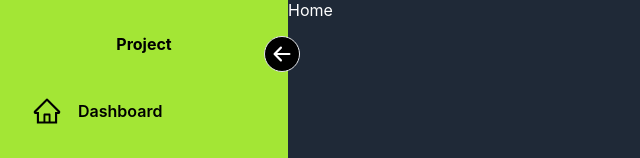
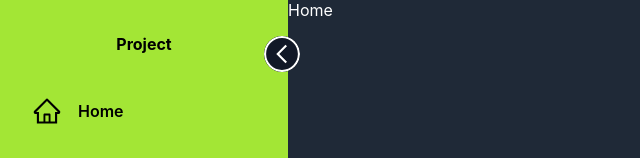
Before and after one commit to Nut-294/Project, a Next.js app: page / in a window 1280 px wide. Shown: the top 158 px of the page, without its empty margins (0-640 px from the left). Built offline with nearby package versions, Linux system fonts and the light colour scheme.

Commit message:
add-branch

```diff
--- a/components/SideBar.js
+++ b/components/SideBar.js
@@ -1,5 +1,6 @@
 import React from "react";
 import { BsArrowLeftShort, BsTable } from "react-icons/bs";
+import {TfiArrowCircleLeft} from "react-icons/tfi"
 import {
   MdSettingsInputAntenna,
   MdOutlineSettings,
@@ -20,8 +21,8 @@ function SideBar() {
           open ? "w-72" : "w-24"
         } duration-300 relative`}
       >
-        <BsArrowLeftShort
-          className={`text-4xl text-white bg-black rounded-full absolute -right-3 top-9 border border-black-100 cursor-pointer ${
+        <TfiArrowCircleLeft
+          className={`text-4xl text-white bg-gray-900 rounded-full absolute -right-3 top-9 border border-0 border-green-100 cursor-pointer ${
             !open && "rotate-180"
           }`}
           onClick={() => setOpen(!open)}
@@ -34,7 +35,7 @@ function SideBar() {
             <a href="/" className="flex mb-4 pl-3 pt-2 pb-2 justify-start items-center gap-4  hover:bg-green-800 rounded-md group cursor-pointer hover:shadow-lg m-auto">
               <AiOutlineHome className="text-3xl text-black group-hover:text-white" />
               <h3 className={`text-base text-black group-hover:text-white font-semibold ${!open && "hidden"}`}>
-                Dashboard
+                Home
               </h3>
             </a>
             <a href="/PageOne" className="flex mb-4 pl-3 pt-2 pb-2 justify-start items-center gap-4  hover:bg-green-900 rounded-md group cursor-pointer hover:shadow-lg m-auto">
--- a/pages/PageFour.js
+++ b/pages/PageFour.js
@@ -1,3 +1,4 @@
+"use client"
 import React from 'react'
 import SideBar from '@/components/SideBar'
 function PageFour() {
--- a/pages/PageOne.js
+++ b/pages/PageOne.js
@@ -1,3 +1,4 @@
+"use client"
 import React from 'react'
 import SideBar from '@/components/SideBar'
 function PageOne() {
--- a/pages/PageThree.js
+++ b/pages/PageThree.js
@@ -1,3 +1,4 @@
+"use client"
 import React from 'react'
 import SideBar from '@/components/SideBar'
 function PageThree() {
--- a/pages/PageTwo.js
+++ b/pages/PageTwo.js
@@ -1,3 +1,4 @@
+"use client"
 import React from "react";
 import SideBar from "@/components/SideBar";
 function PageTwo() {
--- a/pages/index.js
+++ b/pages/index.js
@@ -1,3 +1,4 @@
+"use client"
 import Head from "next/head";
 import SideBar from "@/components/SideBar";
 export default function Home() {
```
Also changed, not shown: 1 other file (tests, documents, lock files or other folders).
